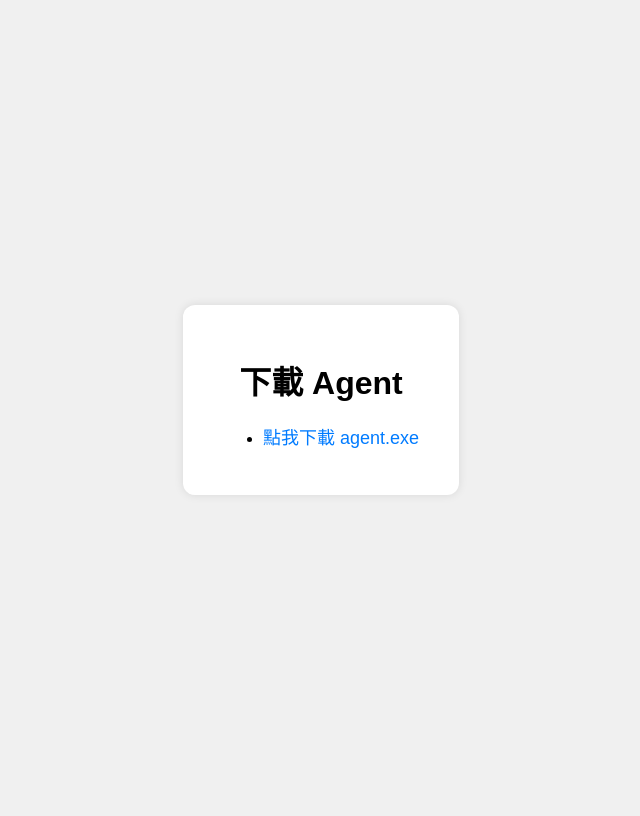
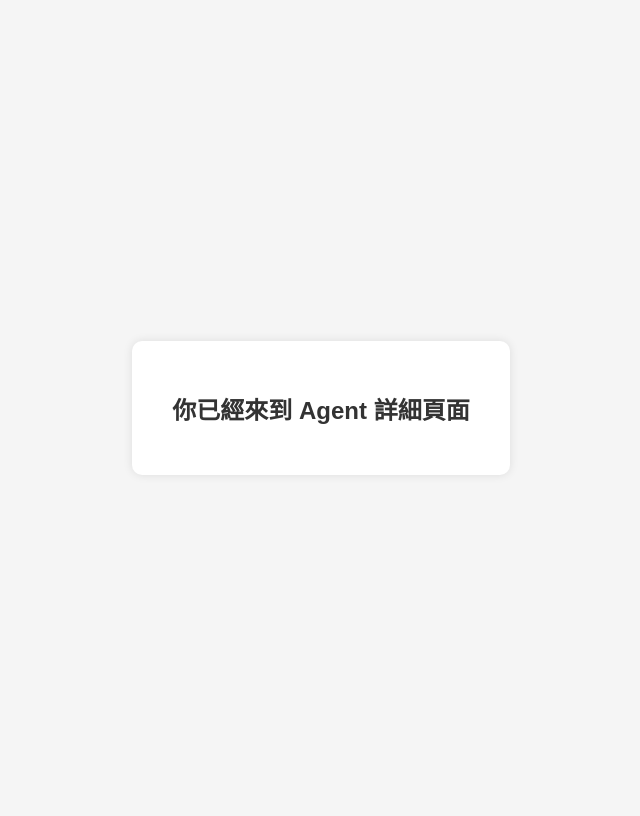
Before and after one commit to KW0817/agent_site, a Flask app: page /templates/1 in a window 1280 px wide. Shown: the whole page, without its empty margins (319-959 px from the left). Before the commit the page ends 495 px from the top, so only its background shows below. Run offline with Flask 3, Linux system fonts and the light colour scheme.

Commit message:
Update 1.html

```diff
--- a/templates/1.html
+++ b/templates/1.html
@@ -2,43 +2,31 @@
 <html lang="zh-Hant">
 <head>
     <meta charset="UTF-8">
-    <title>Agent 下載頁面</title>
+    <title>Agent 詳細頁面</title>
     <style>
         body {
-            margin: 0;
-            height: 100vh;
+            background-color: #f5f5f5;
             display: flex;
             justify-content: center;
             align-items: center;
+            height: 100vh;
             font-family: Arial, sans-serif;
-            background-color: #f0f0f0;
         }
-        .container {
+        .message-box {
+            background-color: white;
+            padding: 30px 40px;
+            border-radius: 10px;
+            box-shadow: 0 0 10px rgba(0,0,0,0.1);
             text-align: center;
-            background: white;
-            padding: 30px 40px;
-            border-radius: 12px;
-            box-shadow: 0 0 10px rgba(0,0,0,0.1);
         }
-        h1 {
-            margin-bottom: 20px;
-        }
-        a {
-            text-decoration: none;
-            color: #007bff;
-            font-size: 18px;
-        }
-        a:hover {
-            text-decoration: underline;
+        h2 {
+            color: #333;
         }
     </style>
 </head>
 <body>
-    <div class="container">
-        <h1>下載 Agent</h1>
-        <ul>
-            <li><a href="/download/agent.exe">點我下載 agent.exe</a></li>
-        </ul>
+    <div class="message-box">
+        <h2>你已經來到 Agent 詳細頁面</h2>
     </div>
 </body>
 </html>
```
